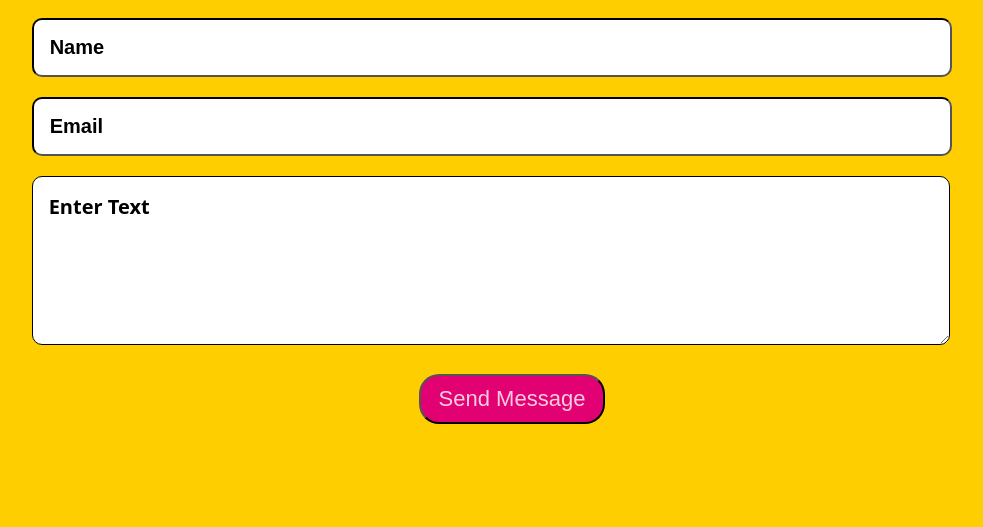
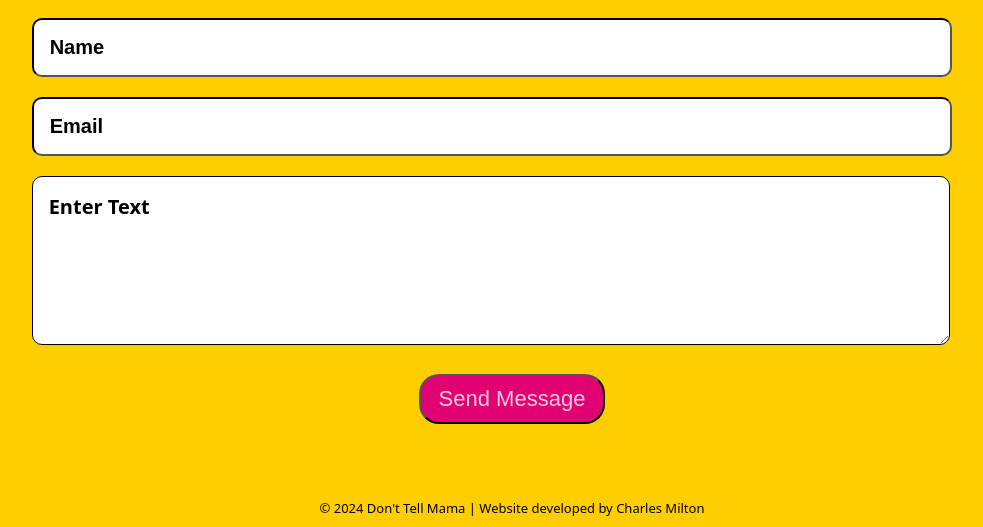
Before and after one commit to chuckmilton/dont-tell-mama-podcast-webpage, a plain HTML site: page index.html in a window 1280 px wide. Shown: the part 478-1005 px from the top of the page, without its empty margins (128-1111 px from the left). Before the commit the page ends 927 px from the top, so only its background shows below. Drawn offline with Linux system fonts and the light colour scheme.

Commit message:
Update index.html

```diff
--- a/index.html
+++ b/index.html
@@ -29,6 +29,9 @@
         <textarea rows="5" cols="60" name="message" placeholder="Enter Text" autocomplete="off" required></textarea>
         <button type="submit">Send Message</button>
     </form>
+        <footer>
+            <p id="footer">© 2024 Don't Tell Mama | Website developed by Charles Milton</p>
+        </footer>
     </div>
 </body>
 </html>
```
